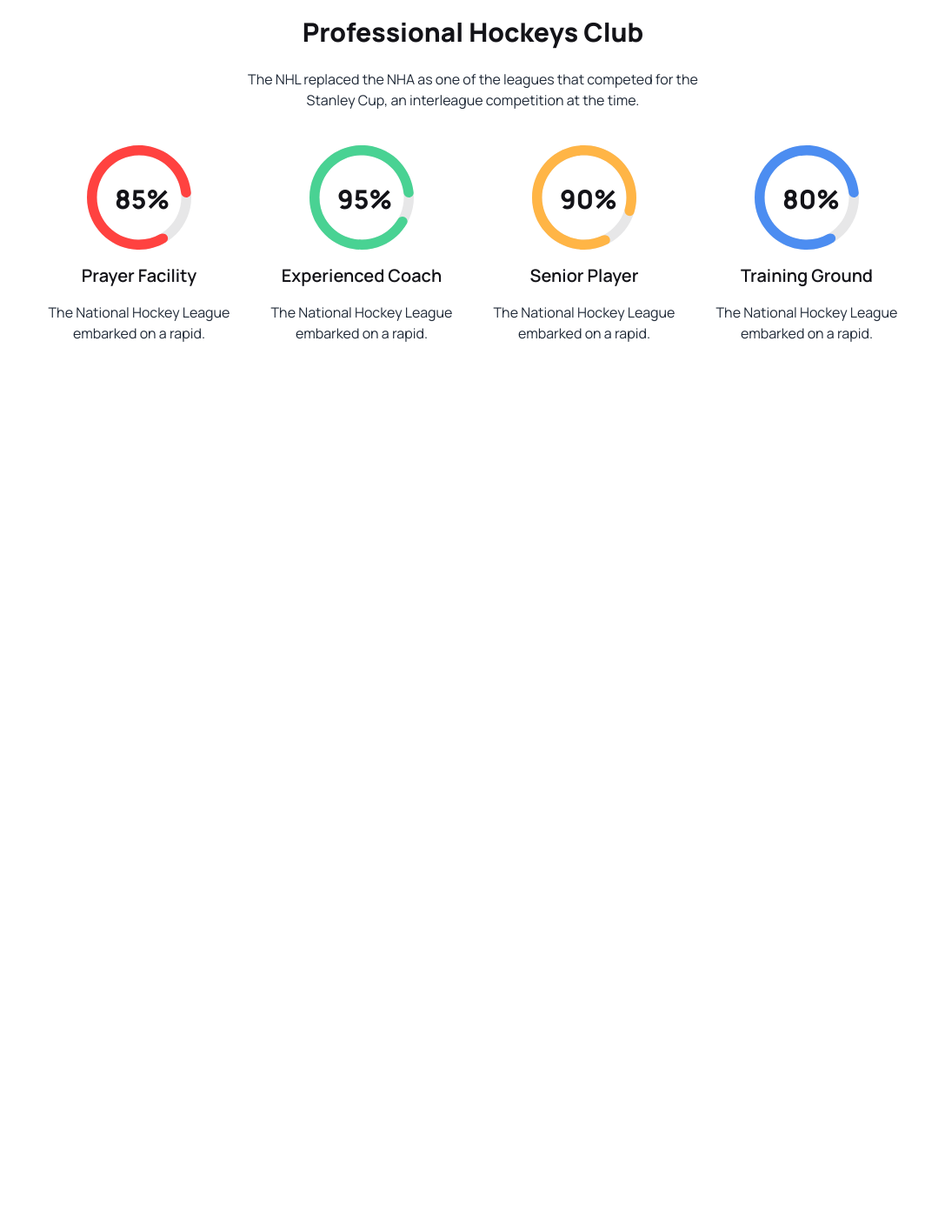
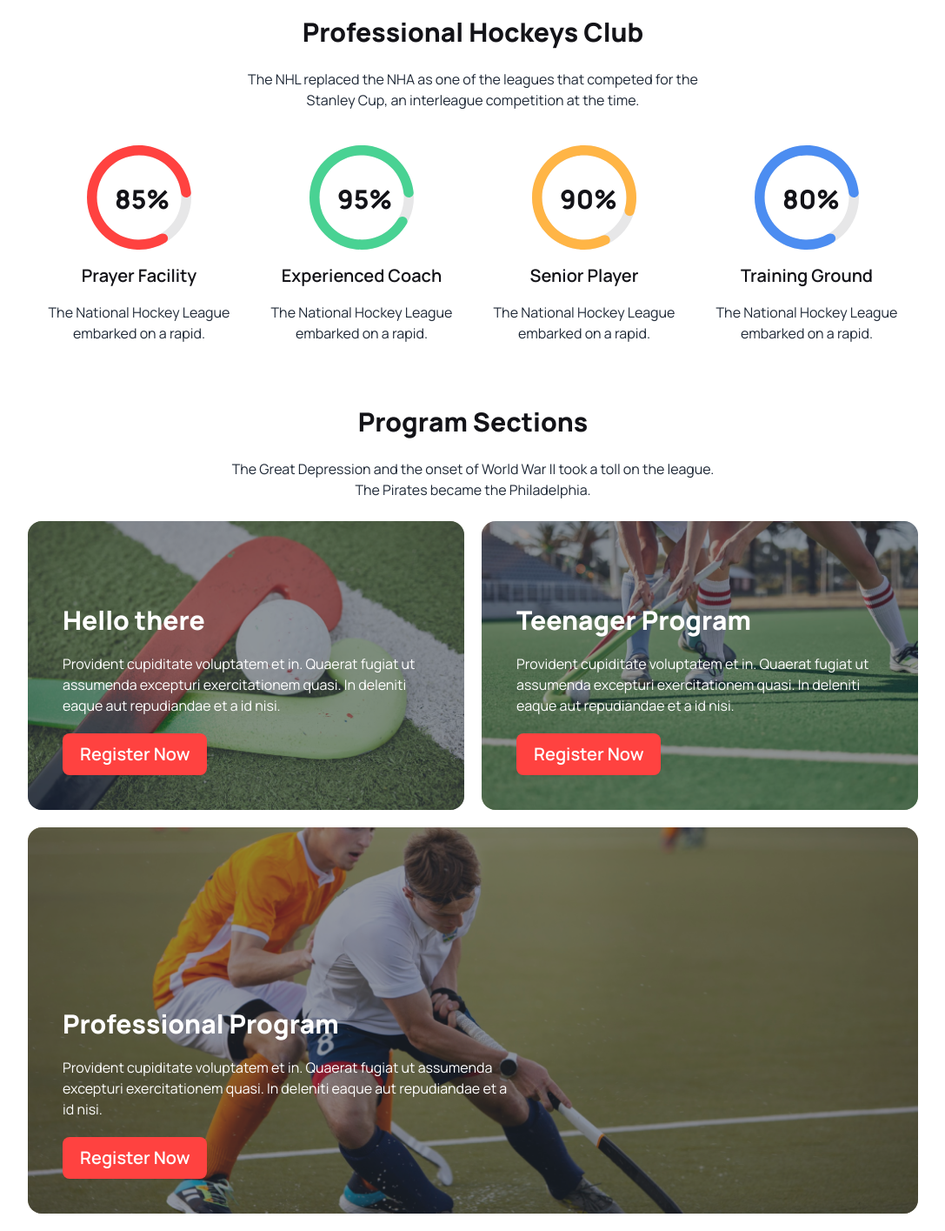
Before and after one commit to Sikder82/Hockeys, a plain HTML site: page index.html in a window 1280 px wide. Shown: the part 624-2039 px from the top of the page at 87% size, without its empty margins (96-1183 px from the left). Before the commit the page ends 1051 px from the top, so only its background shows below. Drawn offline with nearby package versions, Linux system fonts and the light colour scheme.

Commit message:
Program section Added

```diff
--- a/index.html
+++ b/index.html
@@ -27,6 +27,9 @@
         .font-manrope{
             font-family: 'Manrope', sans-serif;
         }
+        .backgroundgridient{
+            background-image: linear-gradient();
+        }
     </style>
 </head>
 <body class="font-manrope bg-white px-2 lg:px-32">
@@ -47,7 +50,7 @@
                           <li><a>Contact</a></li>
                         </ul>
                       </div>
-                    <a class="lg:text-4xl font-extrabold	text-[#131318;]">Hockey<span class="text-[#FF4240;]">’</span>s</a>
+                    <a class="lg:text-4xl font-extrabold text-[#131318;]">Hockey<span class="text-[#FF4240;]">’</span>s</a>
                   </div>
                 <div class="hidden lg:inline navbar-center">
                 <ul class="flex gap-8 justify-between text-[#424247] text-base font-bold">
@@ -107,6 +110,7 @@
 
     </header>
     <main>
+        <!-- Professional Hockeys Club Start -->
         <div class="ProfessionalHockeysClub">
             <div class="hero pt-11">
                 <div class="hero-content text-center">
@@ -163,6 +167,55 @@
                 </div>
             </div>
         </div>
+        <!-- Professional Hockeys Club End -->
+
+        <!-- Program Sections Start -->
+        <div class="programsection">
+           <div class="headline max-w-xl text-center m-auto">
+                <h1 class="text-xl lg:text-3xl font-extrabold text-[#131318] pt-10">Program Sections</h1>
+                <p class="py-4 lg:py-6">The Great Depression and the onset of World War II took a toll on the league. The Pirates became the Philadelphia.</p>
+           </div>
+           <div class="programlayout">
+                <div class="program1 lg:flex gap-5 rounded-2xl">
+                    <div class="hero rounded-2xl mb-5" style="background-image: url(Images/2.png);">
+                        <div class="hero-overlay rounded-2xl"></div>
+                        <div class="hero-content text-neutral-content p-10 pt-24">
+                          <div class="max-w-md ">
+                            <h1 class="mb-5 text-3xl font-extrabold text-white">Hello there</h1>
+                            <p class="mb-5  text-white">Provident cupiditate voluptatem et in. Quaerat fugiat ut assumenda excepturi exercitationem quasi. In deleniti eaque aut repudiandae et a id nisi.</p>
+                            <button class="btn btn-primary bg-[#FF4240] border-0 hover:bg-[#ee5d5d] lg:text-xl text-white px-5 py-2">Register Now</button>
+                          </div>
+                        </div>
+                    </div>
+                    <div class="hero rounded-2xl mb-5" style="background-image: url(Images/3.png);">
+                        <div class="hero-overlay rounded-2xl bg-[#131318-50%]"></div>
+                        <div class="hero-content text-neutral-content p-10 pt-24">
+                          <div class="max-w-md ">
+                            <h1 class="mb-5 text-3xl font-extrabold text-white">Teenager Program</h1>
+                            <p class="mb-5  text-white">Provident cupiditate voluptatem et in. Quaerat fugiat ut assumenda excepturi exercitationem quasi. In deleniti eaque aut repudiandae et a id nisi.</p>
+                            <button class="btn btn-primary bg-[#FF4240] border-0 hover:bg-[#ee5d5d]  lg:text-xl text-white px-5 py-2">Register Now</button>
+                          </div>
+                        </div>
+                    </div>
+                </div>
+                <div class="program2">
+                    <div class="hero rounded-2xl mb-5" style="background-image: url(Images/4.png);">
+                        <div class="hero-overlay rounded-2xl bg-[#131318-50%] p-10 pt-24 lg:pt-52">
+                            <h1 class="mb-5 text-3xl font-extrabold text-white ">Professional Program</h1>
+                            <p class="mb-5  text-white max-w-lg">Provident cupiditate voluptatem et in. Quaerat fugiat ut assumenda excepturi exercitationem quasi. In deleniti eaque aut repudiandae et a id nisi.</p>
+                            <button class="btn btn-primary bg-[#FF4240] border-0  lg:text-xl hover:bg-[#ee5d5d] text-white px-5 py-2">Register Now</button>
+                        </div>
+                        <div class="hero-content text-neutral-content ">
+                          <div class="max-w-md">
+
+                          </div>
+                        </div>
+                    </div>
+                </div>
+           </div>
+        </div>
+        <!-- Program Sections End -->
+
 
     </main>
     <footer>
```
